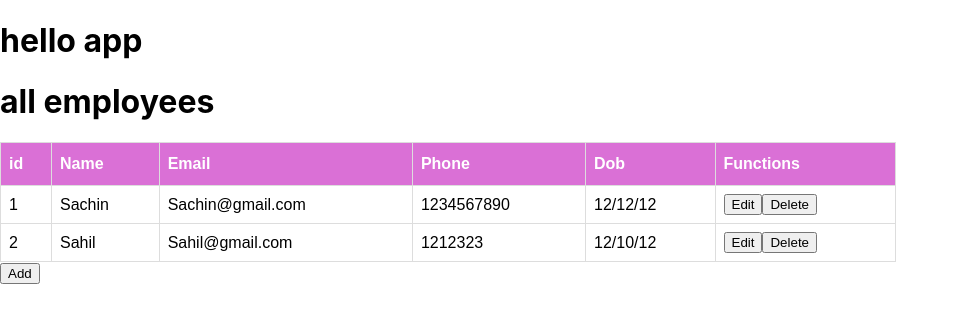
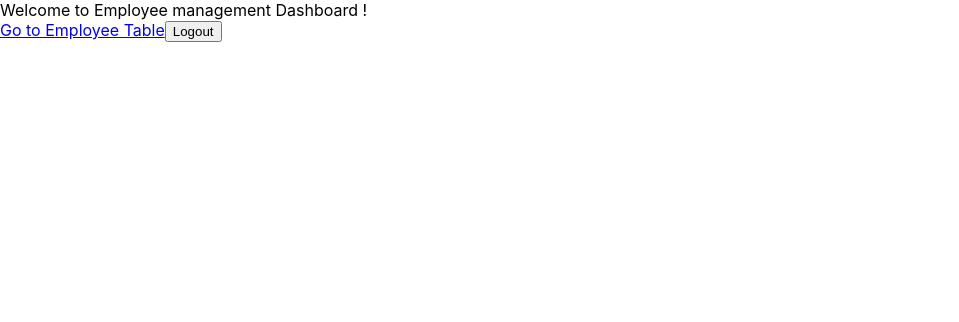
Before and after one commit to Sa-So/employee-management, a React (Create React App) app: page / in a window 1280 px wide. Shown: the top 322 px of the page, without its empty margins (0-959 px from the left). Built offline with nearby package versions, Linux system fonts and the light colour scheme; data requests are answered from the project's data file.

Commit message:
Add react-router-dom@6 +components basic structure

```diff
--- a/package.json
+++ b/package.json
@@ -13,6 +13,7 @@
     "json-server": "^0.17.0",
     "react": "^17.0.2",
     "react-dom": "^17.0.2",
+    "react-router-dom": "^6.2.2",
     "react-scripts": "5.0.0",
     "web-vitals": "^2.1.4"
   },
--- /dev/null
+++ b/src/Routing.js
@@ -0,0 +1,31 @@
+import React, { useEffect, useState } from "react";
+import { BrowserRouter, Routes, Route } from "react-router-dom";
+import App from "./App";
+import Home from "./components/Home";
+import Login from "./components/Login";
+import Register from "./components/Register";
+
+const Routing = () => {
+  const [user, setUser] = useState(null);
+
+  useEffect(() => {
+    const user = localStorage.getItem("user");
+    user && JSON.parse(user) ? setUser(user) : setUser(null);
+  }, []);
+
+  return (
+    <div>
+      <BrowserRouter>
+        <Routes>
+          <Route path="/" element={<Home user={user} setUser={setUser} />} />
+          <Route path="/login" element={<Login />} />
+          <Route path="/register" element={<Register />} />
+          <Route path="/employee" element={<App />} />
+          <Route path="*" element={<div>404</div>} />
+        </Routes>
+      </BrowserRouter>
+    </div>
+  );
+};
+
+export default Routing;
--- /dev/null
+++ b/src/components/Home.js
@@ -0,0 +1,24 @@
+import React from "react";
+// import { Navigate } from "react-router-dom";
+import { Link } from "react-router-dom";
+const Home = ({ user }) => {
+  const handleLogout = () => {
+    localStorage.removeItem("user");
+    window.location.reload();
+  };
+  return user ? (
+    <div>
+      <div>Please Login or Register to continue !</div>
+      <Link to="/login">Login</Link>
+      <Link to="/register">Signup</Link>
+    </div>
+  ) : (
+    <div>
+      <div> Welcome to Employee management Dashboard !</div>
+      <Link to="/employees">Go to Employee Table</Link>
+      <button onClick={handleLogout}>Logout</button>
+    </div>
+  );
+};
+
+export default Home;
--- a/src/index.js
+++ b/src/index.js
@@ -1,12 +1,13 @@
 import React from "react";
 import ReactDOM from "react-dom";
 import "./index.css";
-import App from "./App";
+// import App from "./App";
 import reportWebVitals from "./reportWebVitals";
+import Routing from "./Routing";
 
 ReactDOM.render(
   <React.StrictMode>
-    <App />
+    <Routing />
   </React.StrictMode>,
   document.getElementById("root")
 );
```
Also changed, not shown: src/components/Login.js (added), 1 other file (tests, documents, lock files or other folders).
